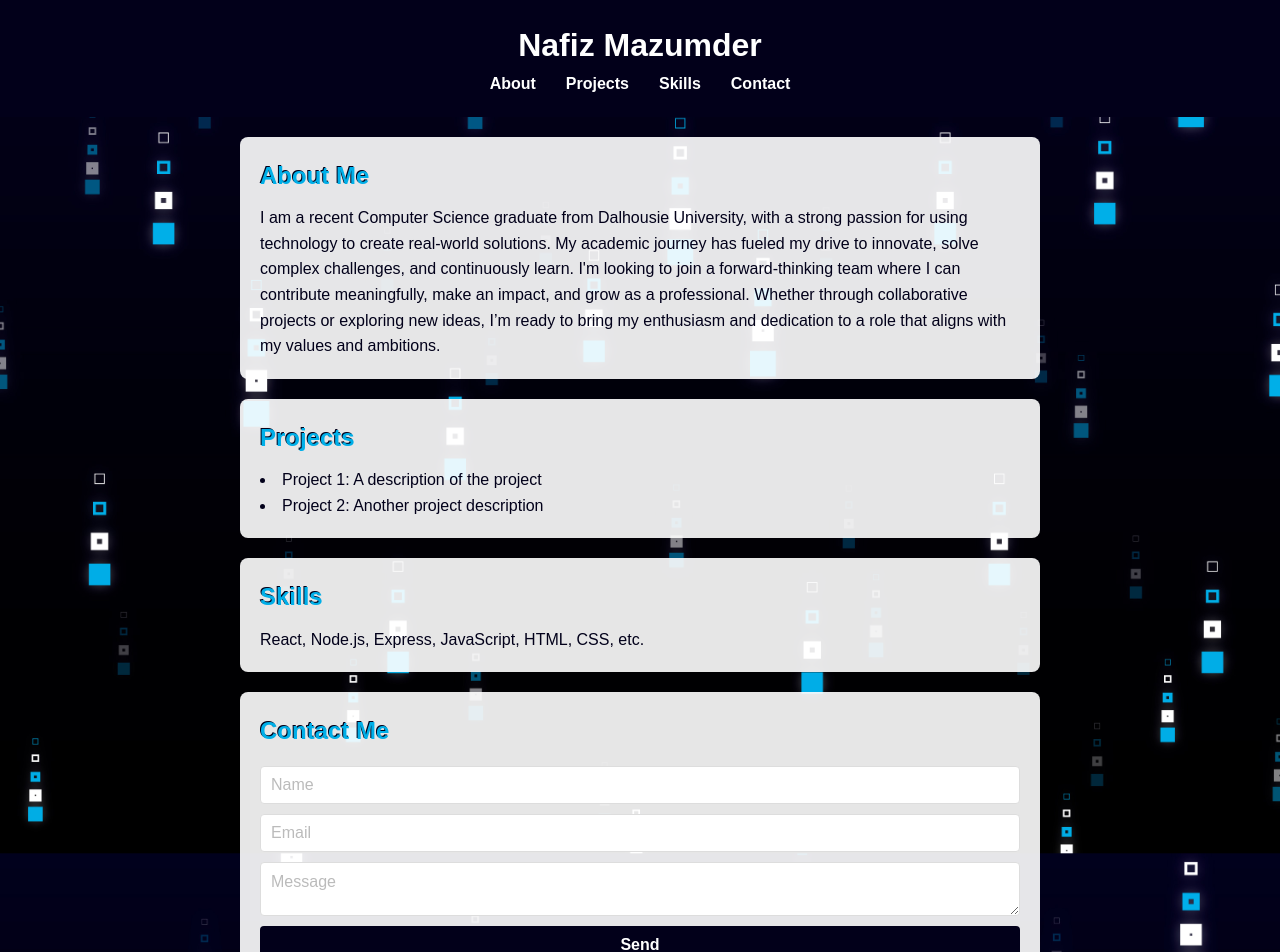
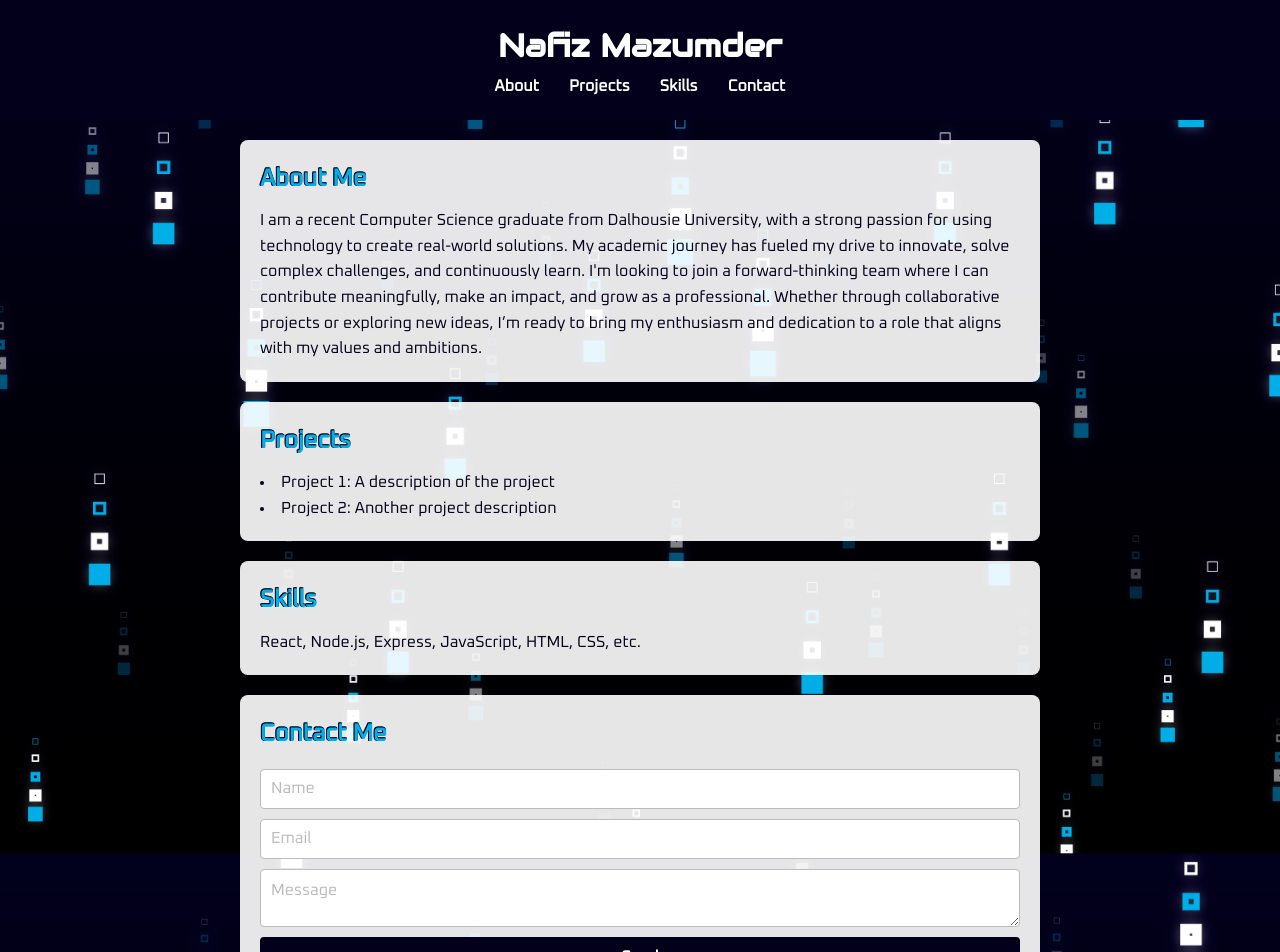
Before and after one commit to nafizMazumder/portfolio-fe, a React (Create React App) app: page / in a window 1280 px wide. Shown: the top 952 px of the page. Built offline with nearby package versions, Linux system fonts and the light colour scheme.

Commit message:
updated fonts

```diff
--- a/public/index.html
+++ b/public/index.html
@@ -5,6 +5,8 @@
   <meta name="viewport" content="width=device-width, initial-scale=1.0">
   <title>Nafiz Mazumder</title>
   <link rel="icon" href="/assets/icon.png" />
+  <link href="https://fonts.googleapis.com/css2?family=Oxanium&display=swap" rel="stylesheet">
+  <link href="https://fonts.googleapis.com/css2?family=Audiowide&display=swap" rel="stylesheet">
 </head>
 <body>
 <div id="root"></div> <!-- This is where your React app will be rendered -->
--- a/src/components/About.js
+++ b/src/components/About.js
@@ -3,7 +3,7 @@ import React from 'react';
 const About = () => (
     <section id="about">
         <h2>About Me</h2>
-        <p>I am a recent Computer Science graduate from <a href="https://www.dal.ca/" target="_blank" rel="noopener noreferrer">
+        <p>I am a recent Computer Science graduate from <a href="https://www.dal.ca/" title="Dal" target="_blank" rel="noopener noreferrer">
             Dalhousie University
         </a>, with a strong passion for using technology to create real-world solutions. My academic journey has fueled my drive to innovate, solve complex challenges, and continuously learn. I'm looking to join a forward-thinking team where I can contribute meaningfully, make an impact, and grow as a professional. Whether through collaborative projects or exploring new ideas, I’m ready to bring my enthusiasm and dedication to a role that aligns with my values and ambitions.</p>
     </section>
--- a/src/styles.css
+++ b/src/styles.css
@@ -12,7 +12,7 @@ html, body {
 }
 
 body {
-    font-family: Arial, sans-serif;
+    font-family: Oxanium, sans-serif;
     line-height: 1.6;
     background-image: url('/public/assets/background.jpg');
     background-size: cover;
@@ -33,6 +33,7 @@ header {
 }
 
 h1 a {
+    font-family: Audiowide, sans-serif;
     color: white;
     text-decoration: none;
     transition: color 0.3s ease;
@@ -72,9 +73,12 @@ section {
 }
 
 h2 {
-    color: #00AFE8;
+    color: #00AFE8; /* Text color */
     margin-bottom: 10px;
-    text-shadow: -1px -1px 0 #02001A; /* Top-left */
+    text-shadow:
+            -1px -1px 0 #02001A, /* Top-left */
+            0 -1px 0 #02001A, /* Top */
+            -1px 0 0 #02001A; /* Left */
 }
 
 p a {
@@ -96,10 +100,10 @@ form {
 input, textarea {
     padding: 10px;
     margin: 5px 0;
-    border: 1px solid #ddd;
+    border: 1px solid #bbb;
     border-radius: 4px;
     font-size: 14px;
-    font-family: Arial, sans-serif;
+    font-family: Oxanium, sans-serif;
 }
 
 /* Placeholder styles */
@@ -107,7 +111,7 @@ input::placeholder,
 textarea::placeholder {
     font-size: 16px;
     color: #bbb;
-    font-family: Arial, sans-serif;
+    font-family: Oxanium, sans-serif;
 }
 
 /* Disabled input and textarea fields */
@@ -128,12 +132,17 @@ button {
     cursor: pointer;
     border-radius: 4px;
     font-size: 16px;
-    font-family: Arial, sans-serif;
+    font-family: Oxanium, sans-serif;
     transition: background-color 0.3s ease;
 }
 
 button:hover {
     background: #00AFE8;
+    text-shadow:
+            -1px -1px 0 #02001A, /* Top-left */
+            0 -1px 0 #02001A, /* Top */
+            -1px 0 0 #02001A; /* Left */
+    transition: text-shadow 0.3s ease;
 }
 
 /* Disabled button styles */
@@ -206,12 +215,14 @@ footer ul li a:hover {
     border-radius: 4px;
     display: none;
     opacity: 0.6;
+    border: 1px solid white;
     transition: background-color 0.3s ease;
 }
 
 .scroll-to-top:hover {
     opacity: 1;
     background-color: #00AFE8;
+    border: 1px solid #00AFE8;
 }
 
 .scroll-to-top-icon {
```
Also changed, not shown: public/assets/icon.png.
